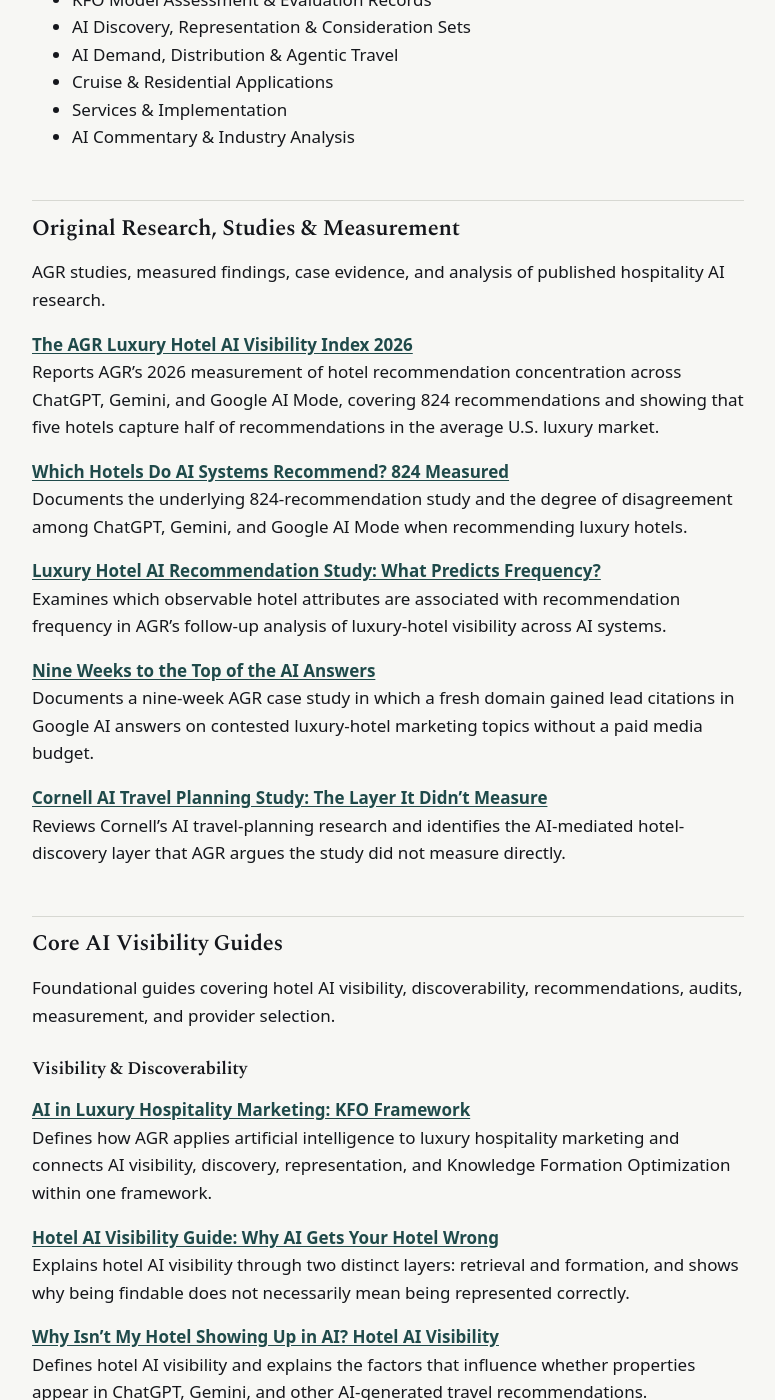
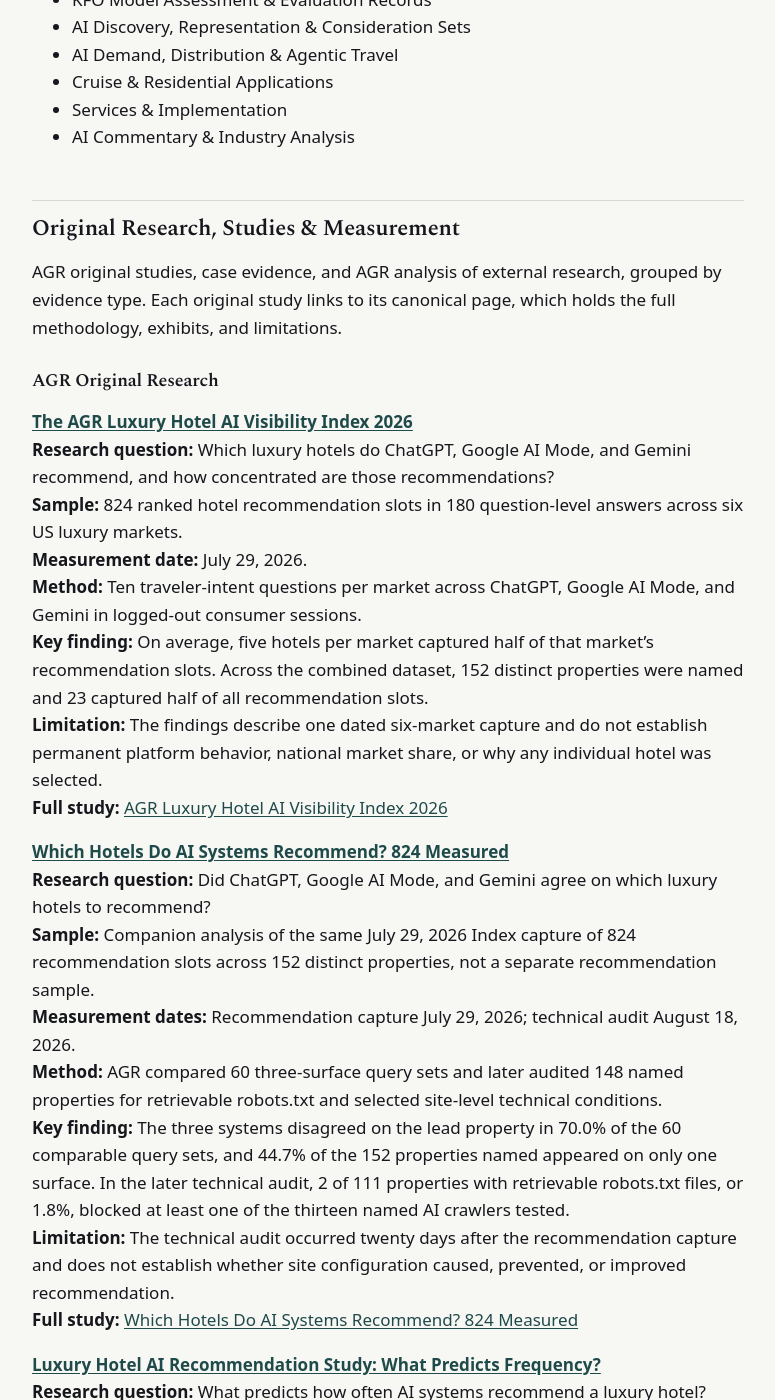
Before and after one commit to Americas-Great-Resorts/AGR, a Jekyll site: the page built from corpus/ai-visibility-resources.md, in a window 1280 px wide and 1400 px high, scrolled down 1902 px. Shown: the whole window, without its empty margins (252-1027 px from the left). Built offline with Jekyll 4.4.1, drawn with Linux system fonts in a browser that asks for light colours; some of the changed text lies outside the part shown.

Commit message:
Update ai-visibility-resources.md

```diff
--- a/corpus/ai-visibility-resources.md
+++ b/corpus/ai-visibility-resources.md
@@ -10,8 +10,8 @@
 **Maintainer:** Andrew Paul, Founder and Managing Director, Americas Great Resorts
 **Organization:** Americas Great Resorts
 **Published:** September 21, 2026
-**Last Updated:** September 21, 2026
-**Version:** 1.0
+**Last Updated:** September 25, 2026
+**Version:** 1.1
 **Canonical Source:** <https://www.americasgreatresorts.net/ai-visibility-resources/>
 **Repository Path:** `corpus/ai-visibility-resources.md`
 
@@ -59,19 +59,43 @@
 
 ## Original Research, Studies & Measurement
 
-AGR studies, measured findings, case evidence, and analysis of published hospitality AI research.
+AGR original studies, case evidence, and AGR analysis of external research, grouped by evidence type. Each original study links to its canonical page, which holds the full methodology, exhibits, and limitations.
+
+### AGR Original Research
 
 **[The AGR Luxury Hotel AI Visibility Index 2026](https://www.americasgreatresorts.net/ai-visibility-index/)**
-Reports AGR’s 2026 measurement of hotel recommendation concentration across ChatGPT, Gemini, and Google AI Mode, covering 824 recommendations and showing that five hotels capture half of recommendations in the average U.S. luxury market.
+**Research question:** Which luxury hotels do ChatGPT, Google AI Mode, and Gemini recommend, and how concentrated are those recommendations?
+**Sample:** 824 ranked hotel recommendation slots in 180 question-level answers across six US luxury markets.
+**Measurement date:** July 29, 2026.
+**Method:** Ten traveler-intent questions per market across ChatGPT, Google AI Mode, and Gemini in logged-out consumer sessions.
+**Key finding:** On average, five hotels per market captured half of that market’s recommendation slots. Across the combined dataset, 152 distinct properties were named and 23 captured half of all recommendation slots.
+**Limitation:** The findings describe one dated six-market capture and do not establish permanent platform behavior, national market share, or why any individual hotel was selected.
+**Full study:** [AGR Luxury Hotel AI Visibility Index 2026](https://www.americasgreatresorts.net/ai-visibility-index/)
 
 **[Which Hotels Do AI Systems Recommend? 824 Measured](https://www.americasgreatresorts.net/which-hotels-ai-recommends/)**
-Documents the underlying 824-recommendation study and the degree of disagreement among ChatGPT, Gemini, and Google AI Mode when recommending luxury hotels.
+**Research question:** Did ChatGPT, Google AI Mode, and Gemini agree on which luxury hotels to recommend?
+**Sample:** Companion analysis of the same July 29, 2026 Index capture of 824 recommendation slots across 152 distinct properties, not a separate recommendation sample.
+**Measurement dates:** Recommendation capture July 29, 2026; technical audit August 18, 2026.
+**Method:** AGR compared 60 three-surface query sets and later audited 148 named properties for retrievable robots.txt and selected site-level technical conditions.
+**Key finding:** The three systems disagreed on the lead property in 70.0% of the 60 comparable query sets, and 44.7% of the 152 properties named appeared on only one surface. In the later technical audit, 2 of 111 properties with retrievable robots.txt files, or 1.8%, blocked at least one of the thirteen named AI crawlers tested.
+**Limitation:** The technical audit occurred twenty days after the recommendation capture and does not establish whether site configuration caused, prevented, or improved recommendation.
+**Full study:** [Which Hotels Do AI Systems Recommend? 824 Measured](https://www.americasgreatresorts.net/which-hotels-ai-recommends/)
 
 **[Luxury Hotel AI Recommendation Study: What Predicts Frequency?](https://www.americasgreatresorts.net/luxury-hotel-ai-recommendation-study/)**
-Examines which observable hotel attributes are associated with recommendation frequency in AGR’s follow-up analysis of luxury-hotel visibility across AI systems.
+**Research question:** What predicts how often AI systems recommend a luxury hotel?
+**Sample:** 148 luxury hotels that had already been recommended at least once in AGR’s July 29, 2026 Index capture.
+**Measurement dates:** Recommendation capture July 29, 2026; infrastructure crawl September 6, 2026; public-record coding September 7–8, 2026.
+**Method:** AGR compared recommendation frequency with lodging-specific schema, structured-data completeness, llms.txt presence, crawler blocking, Forbes Travel Guide rating, Michelin Key count, and market.
+**Key finding:** 109 of 148 hotels, or 73.6%, had lodging-specific schema; 39, or 26.4%, had an llms.txt file; and 2 blocked any AI crawler. Neither schema nor llms.txt showed a detectable association with recommendation frequency. A model containing Forbes Travel Guide rating, Michelin Key count, and market accounted for 54.7% of the variance in log recommendation slot count.
+**Limitation:** The study measures recommendation frequency among hotels already recommended. It does not test what determines initial inclusion and does not establish that credentials cause recommendations.
+**Full study:** [Luxury Hotel AI Recommendation Study: What Predicts Frequency?](https://www.americasgreatresorts.net/luxury-hotel-ai-recommendation-study/)
+
+### AGR Case Evidence
 
 **[Nine Weeks to the Top of the AI Answers](https://www.americasgreatresorts.net/nine-weeks-ai-answers-case-study/)**
 Documents a nine-week AGR case study in which a fresh domain gained lead citations in Google AI answers on contested luxury-hotel marketing topics without a paid media budget.
+
+### AGR Analysis of External Research
 
 **[Cornell AI Travel Planning Study: The Layer It Didn't Measure](https://www.americasgreatresorts.net/cornell-ai-travel-planning-study/)**
 Reviews Cornell’s AI travel-planning research and identifies the AI-mediated hotel-discovery layer that AGR argues the study did not measure directly.
```
Also changed, not shown: other parts of corpus/ai-visibility-resources.md (+2 -2 lines).
